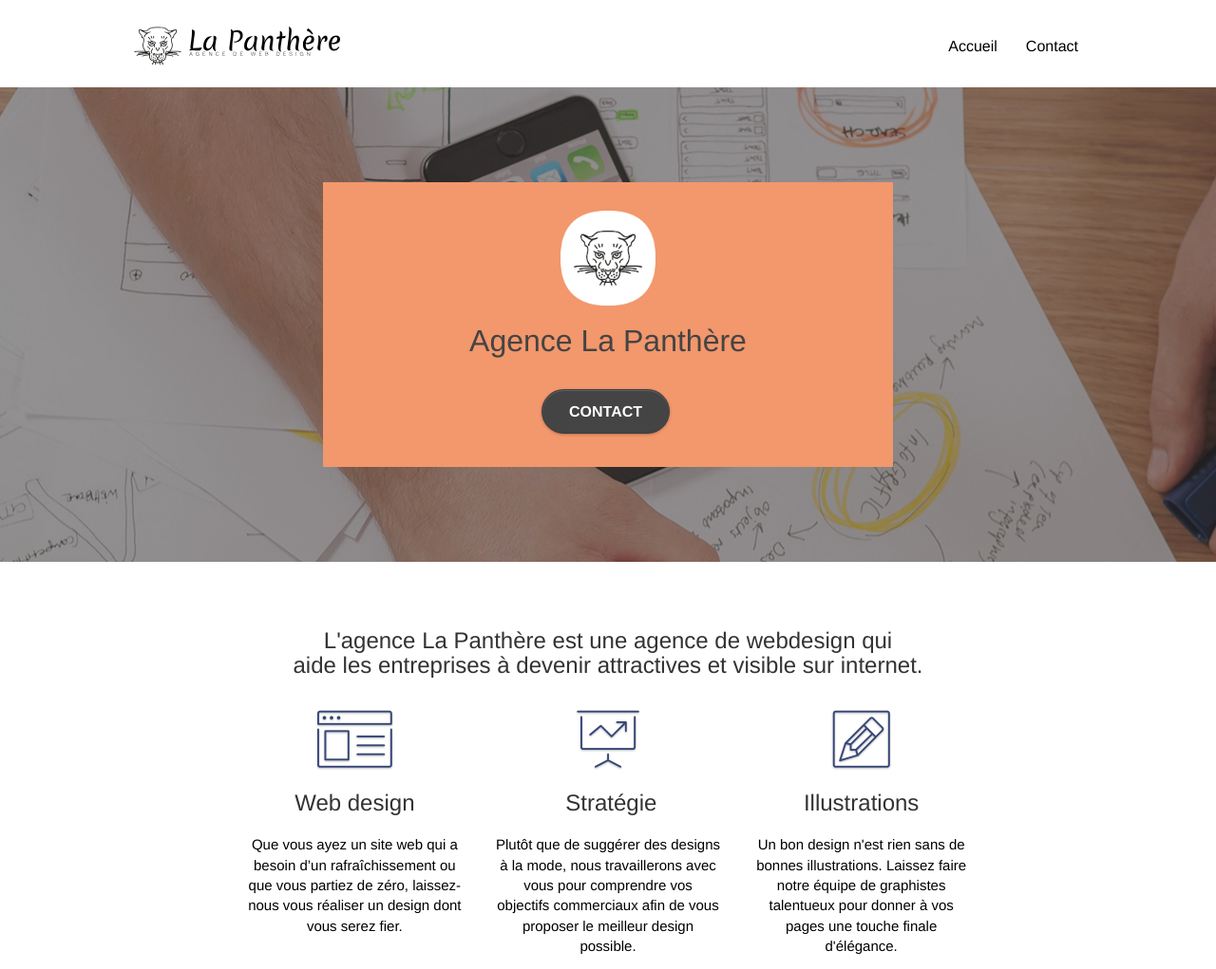
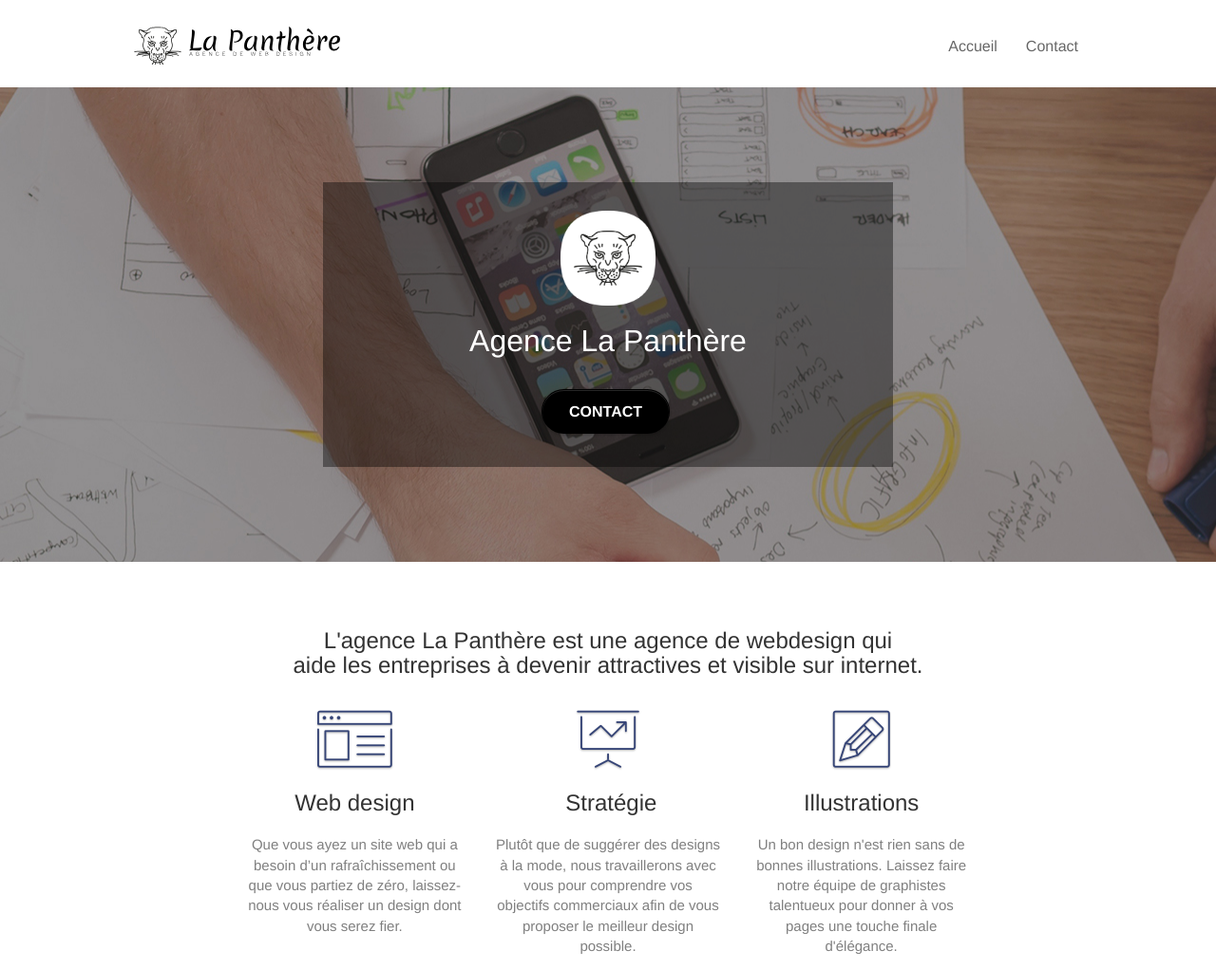
Before and after one commit to NaheH/P4, a plain HTML site: page index.html in a window 1280 px wide. Shown: the top 1021 px of the page at 95% size. Drawn offline with Linux system fonts and the light colour scheme.

Commit message:
commit color

```diff
--- a/index.html
+++ b/index.html
@@ -8,7 +8,7 @@
     <link rel="shortcut icon" type="image/png" href="favicon.ico">
 
 	<link rel="stylesheet" type="text/css" href="./css/bootstrap.min.css">
-	<link rel="stylesheet" type="text/css" href="style.min.css">
+	<link rel="stylesheet" type="text/css" href="style.css">
 	<link rel="stylesheet" type="text/css" href="./css/font-awesome.min.css">
 	<link rel="stylesheet" type="text/css" href="./css/et-line.min.css">
 
@@ -68,7 +68,7 @@
 			<div class="col-sm-12 bg-tangerine">
 				<img src="img/logo.png" class="center-block image-resize-mode" width="100"
 				alt="Logo de l'Agence La Panthère" title="La chouette Agence, agence de webdesign à Lyon" />
-				<h1 class="text-center hero-bloc-text tc-contrast-grey ">
+				<h1 class="text-center hero-bloc-text ">
 					Agence La Panthère
 				</h1>
 				<div class="text-center">
@@ -218,11 +218,13 @@
 	<div class="container bloc-lg">
 		<div class="row bg-tangerine bloc-bg-t">
 			<h2 class="mg-md text-center tc-white">
+				<div id="button">
 				Prêt pour redonner vie à votre projet ?<br>Contactez notre équipe !
 			</h2>
 			<div class="col-sm-12 text-center">
 				<a href="contact.html" class="btn btn-atomic-tangerine btn-clean btn-rd btn-lg cta-hero">Contact</a>
 			</div>
+		</div>
 		</div>
 	</div>
 </section>
--- a/style.css
+++ b/style.css
@@ -128,7 +128,7 @@ a:hover {
 .d-bloc h5 a,
 .d-bloc h6 a,
 .d-bloc p a {
-    color: rgba(86, 86, 86, 1);
+    color: #000;
 }
 
 .d-bloc .a-btn:hover,
@@ -280,6 +280,7 @@ a:hover {
 
 #bloc-1-hero h1 {
     font-size: 32px;
+    color: white;
 }
 
 .navbar {
@@ -442,6 +443,7 @@ nav .caret {
 
 .btn {
     margin: 0 5px 5px 0;
+
 }
 
 .btn.pull-right {
@@ -646,7 +648,6 @@ label,
 a {
     font-family: "helvetica";
     font-weight: 400;
-    color: #000!important;
 }
 
 .container {
@@ -709,7 +710,7 @@ p {
 }
 
 .cta-hero {
-    background-color: black;
+    background-color: #000;
     margin-top: 22px;
     color: #FFFFFF!important;
     text-transform: uppercase;
@@ -742,7 +743,7 @@ h3 {
 }
 
 h1 {
-    color: #FFF!important;
+    color: #FFF!
 }
 
 h4 {
@@ -756,7 +757,7 @@ h4 {
 }
 
 .black {
-    color: #000!important;
+    color:#FFF!important;
 }
 
 .portfolio-thumb {
@@ -774,8 +775,7 @@ h4 {
 }
 
 .black-background {
-    background-color: #F3976C;
-    /*background-color: rgba(165, 147, 99, 0.7);*/
+    background-color:rgba(0, 0, 0, 0.4);
     padding: 40px 40px 40px 40px;
 }
 
@@ -796,9 +796,6 @@ h4 {
     background-color: #F3976C;
 }
 
-.tc-contrast-grey {
-    color: #444!important;
-}
 
 .btn-atomic-tangerine {
     background: #444;
@@ -1084,3 +1081,10 @@ h4 {
         text-align: center;
     }
 }
+
+/** MODIFS NAHÉ**/
+
+.hero-bloc-text h1
+{
+    color: #FFF!important;
+}
```
